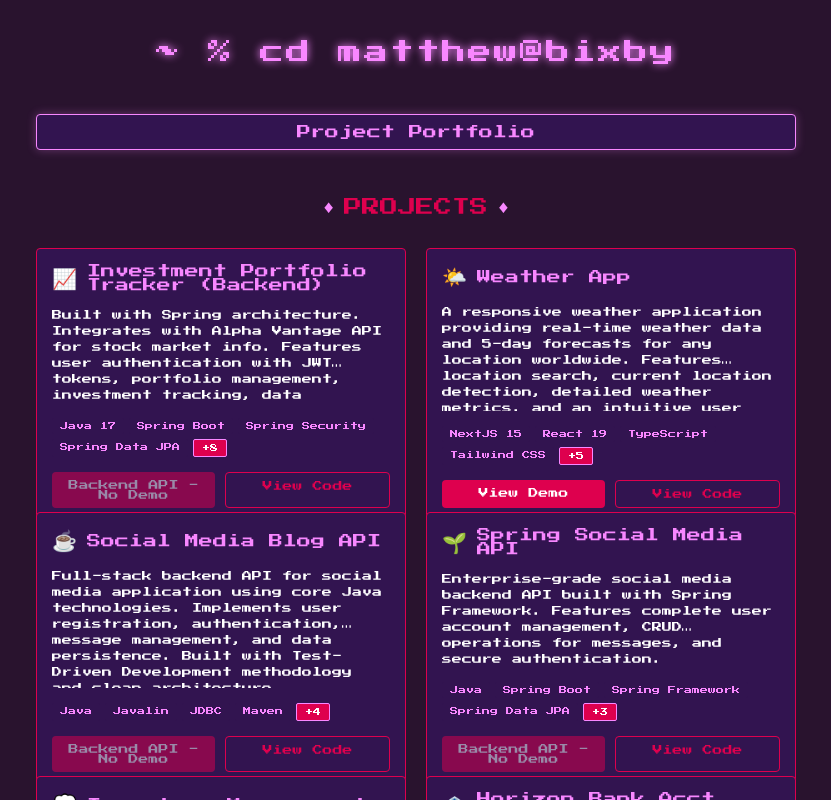
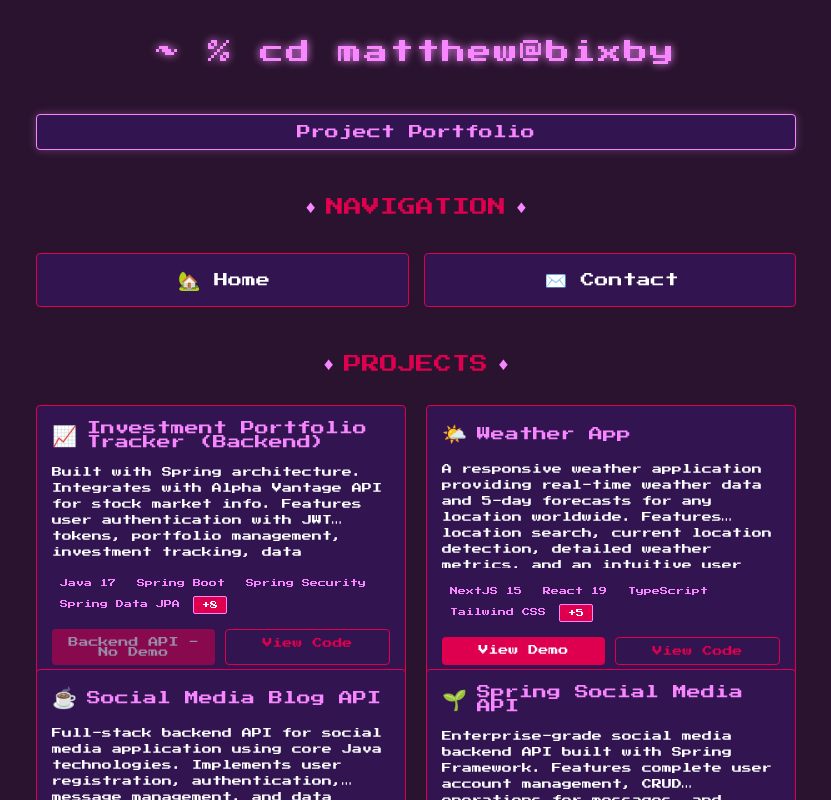
Before and after one commit to mattbixby123/bixbyPortfolio, a React (Vite) app: page /portfolio in a window 1280 px wide. Shown: the whole page, without its empty margins (224-1055 px from the left). Built offline with nearby package versions, Linux system fonts and the light colour scheme.

Commit message:
Navigation sections added to the top of Home and Portfolio so that you dont need to scroll to the bottom to get to my portfolio - contact page works as is with the only navigation sectoin at the bottom

```diff
--- a/src/client/components/RetroHome.jsx
+++ b/src/client/components/RetroHome.jsx
@@ -60,6 +60,24 @@ const RetroHome = () => {
       {/* Featured banner */}
       <div className="featured-banner">
         Full Stack Engineer - Java | React | AWS Certified ✓
+      </div>
+
+
+      {/* Navigation */}
+      <div className="section-heading">
+        <span className="diamond">♦</span> NAVIGATION <span className="diamond">♦</span>
+      </div>
+
+      <div className="nav-grid">
+        <Link to="/portfolio" className="nav-card">
+          <span className="nav-icon">💼</span>
+          <span className="nav-label">Portfolio</span>
+        </Link>
+
+        <Link to="/contact" className="nav-card">
+          <span className="nav-icon">✉️</span>
+          <span className="nav-label">Contact</span>
+        </Link>
       </div>
 
       {/* Section Heading ABOUT ME */}
--- a/src/client/components/RetroPortfolio.jsx
+++ b/src/client/components/RetroPortfolio.jsx
@@ -106,6 +106,23 @@ const RetroPortfolio = () => {
       {/* Featured banner */}
       <div className="featured-banner">
         Project Portfolio
+      </div>
+
+      {/* Navigation */}
+      <div className="section-heading">
+        <span className="diamond">♦</span> NAVIGATION <span className="diamond">♦</span>
+      </div>
+
+      <div className="nav-grid">
+        <Link to="/" className="nav-card">
+          <span className="nav-icon">🏡</span>
+          <span className="nav-label">Home</span>
+        </Link>
+
+        <Link to="/contact" className="nav-card">
+          <span className="nav-icon">✉️</span>
+          <span className="nav-label">Contact</span>
+        </Link>
       </div>
 
       {/* Projects Section - Remove conditional rendering since we only have projects */}
```
